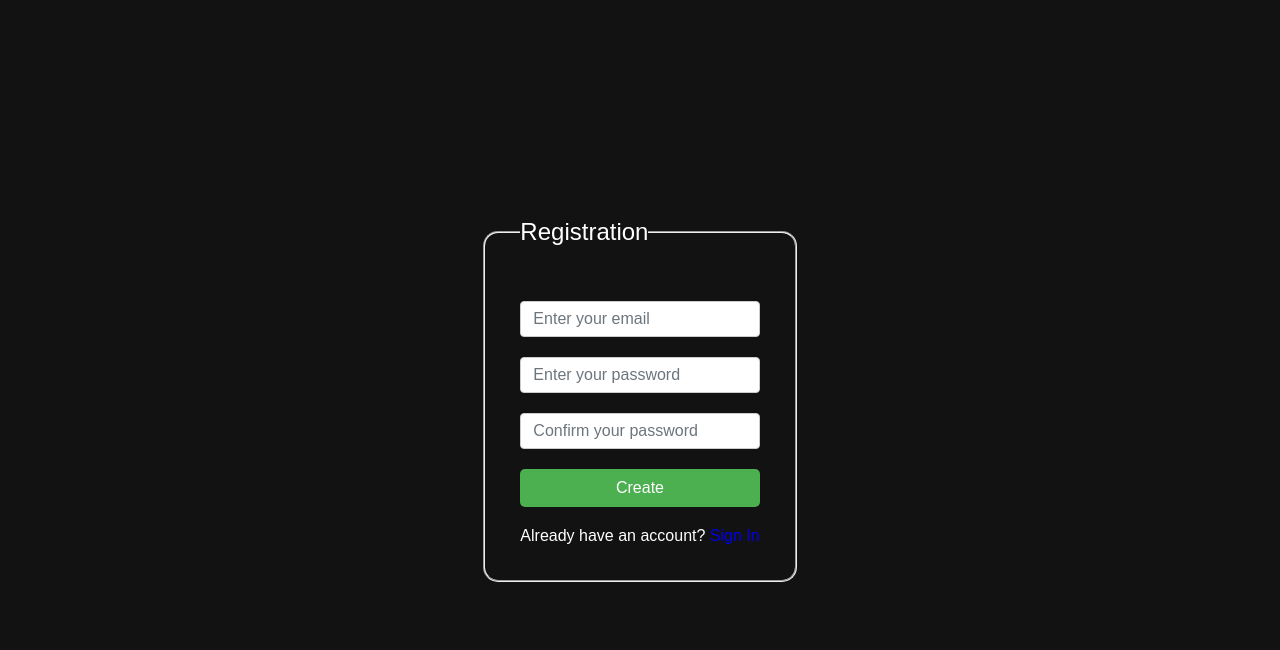
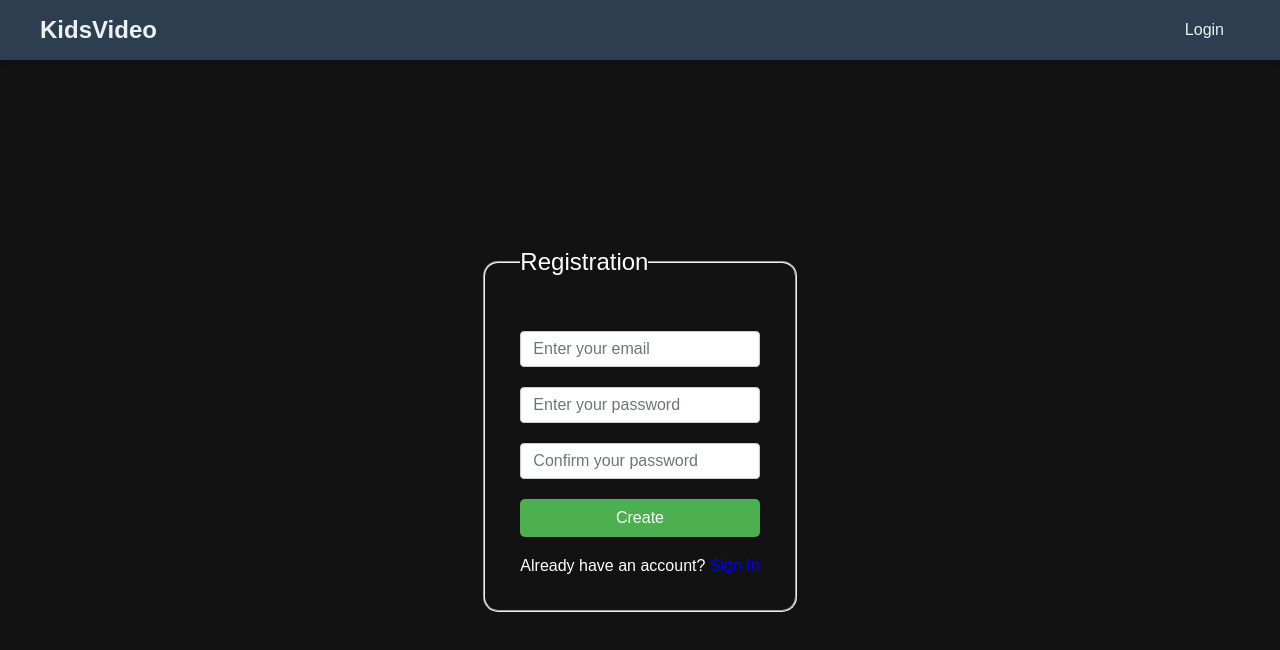
Before and after one commit to HenrikHovhannisyan/kid-video-app, a React (Create React App) app: page /sign-up in a window 1280 px wide. Shown: the top 650 px of the page. Built offline with nearby package versions, Linux system fonts and the light colour scheme; no server answers.

Commit message:
Added Header

```diff
--- a/public/service-worker.js
+++ b/public/service-worker.js
@@ -17,20 +17,17 @@
 });
 
 self.addEventListener("fetch", (event) => {
-  // Пропускаем запросы к chrome-extension
   if (event.request.url.startsWith("chrome-extension://")) {
     return;
   }
 
   event.respondWith(
     caches.match(event.request).then((response) => {
-      // Cache hit - return response
       if (response) {
         return response;
       }
 
       return fetch(event.request).then((response) => {
-        // Check if we received a valid response
         if (
           !response ||
           response.status !== 200 ||
@@ -39,7 +36,6 @@
           return response;
         }
 
-        // Clone the response
         const responseToCache = response.clone();
 
         caches.open(CACHE_NAME).then((cache) => {
--- a/src/App.js
+++ b/src/App.js
@@ -9,10 +9,12 @@
 import SignIn from "./components/auth/SingIn";
 import AuthDetails from "./components/auth/AuthDetails";
 import AddVideo from "./components/videos/AddVideo";
+import Header from "./components/header/Header";
 
 const App = () => {
   return (
     <Router>
+      <Header />
       <Routes>
         <Route exact path="/" element={<HomePage />} />
         <Route path="/video/:id" element={<VideoPage />} />
--- a/src/components/auth/AuthDetails.jsx
+++ b/src/components/auth/AuthDetails.jsx
@@ -1,9 +1,12 @@
 import { onAuthStateChanged, signOut } from "firebase/auth";
 import React, { useEffect, useState } from "react";
 import { auth } from "../../firebase";
+import { useNavigate } from "react-router-dom";
 
 const AuthDetails = () => {
     const [authUser, setAuthUser] = useState(null);
+    const navigate = useNavigate();
+
     useEffect(() => {
         const listen = onAuthStateChanged(auth, (user) => {
             if (user) {
@@ -16,11 +19,16 @@
             listen();
         };
     }, []);
+
     function userSignOut() {
         signOut(auth)
-            .then(() => console.log("success"))
+            .then(() => {
+                console.log("success");
+                navigate("/");
+            })
             .catch((e) => console.log(e));
     }
+
     return (
         <div>
             {authUser ? (
--- a/src/components/auth/SignUp.jsx
+++ b/src/components/auth/SignUp.jsx
@@ -1,10 +1,11 @@
 import { createUserWithEmailAndPassword } from "firebase/auth";
 import React, { useState } from "react";
 import { auth } from "../../firebase";
-import { Link } from "react-router-dom";
-import "./style.css";
+import { Link, useNavigate } from "react-router-dom";
+import "./Style.css";
 
 const SignUp = () => {
+  const navigate = useNavigate();
   const [email, setEmail] = useState("");
   const [password, setPassword] = useState("");
   const [copyPassword, setCopyPassword] = useState("");
@@ -64,6 +65,7 @@
         setEmail("");
         setCopyPassword("");
         setPassword("");
+        navigate("/");
       })
       .catch((error) => console.log(error));
   }
--- a/src/components/auth/SingIn.jsx
+++ b/src/components/auth/SingIn.jsx
@@ -1,10 +1,11 @@
 import { signInWithEmailAndPassword } from "firebase/auth";
 import React, { useState } from "react";
 import { auth } from "../../firebase";
-import { Link } from "react-router-dom";
-import "./style.css";
+import { Link, useNavigate } from "react-router-dom";
+import "./Style.css";
 
 const SignIn = () => {
+  const navigate = useNavigate();
   const [email, setEmail] = useState("");
   const [password, setPassword] = useState("");
   const [error, setError] = useState("");
@@ -44,6 +45,7 @@
         setError("");
         setEmail("");
         setPassword("");
+        navigate("/");
       })
       .catch((error) => {
         console.log(error);
--- a/src/components/auth/style.css
+++ b/src/components/auth/style.css
@@ -1,6 +1,6 @@
 .form-box {
   width: 100vw;
-  height: 100vh;
+  height: calc(100vh - 60px);
   display: flex;
   align-items: center;
   justify-content: center;
--- /dev/null
+++ b/src/components/header/Header.css
@@ -0,0 +1,39 @@
+.header {
+  background-color: #2c3e50;
+  padding: 1rem 0;
+  box-shadow: 0 2px 5px rgba(0, 0, 0, 0.1);
+}
+
+.header-content {
+  max-width: 1200px;
+  margin: 0 auto;
+  padding: 0 1rem;
+  display: flex;
+  justify-content: space-between;
+  align-items: center;
+}
+
+.logo {
+  color: #ecf0f1;
+  text-decoration: none;
+  font-size: 1.5rem;
+  font-weight: bold;
+  transition: color 0.3s ease;
+}
+
+.logo:hover {
+  color: #3498db;
+}
+
+.nav-link {
+  color: #ecf0f1;
+  text-decoration: none;
+  padding: 0.5rem 1rem;
+  border-radius: 4px;
+  transition: all 0.3s ease;
+}
+
+.nav-link:hover {
+  background-color: #3498db;
+  color: white;
+}
--- /dev/null
+++ b/src/components/header/Header.js
@@ -0,0 +1,47 @@
+import React from "react";
+import { Link } from "react-router-dom";
+import "./Header.css";
+import { auth } from "../../firebase";
+import { onAuthStateChanged } from "firebase/auth";
+import { useState, useEffect } from "react";
+
+const Header = () => {
+  const [authUser, setAuthUser] = useState(null);
+
+  useEffect(() => {
+    const listen = onAuthStateChanged(auth, (user) => {
+      if (user) {
+        setAuthUser(user);
+      } else {
+        setAuthUser(null);
+      }
+    });
+
+    return () => {
+      listen();
+    };
+  }, []);
+
+  return (
+    <header className="header">
+      <div className="header-content">
+        <Link to="/" className="logo">
+          KidsVideo
+        </Link>
+        <nav>
+          {authUser ? (
+            <Link to="/user-info" className="nav-link">
+              Profile
+            </Link>
+          ) : (
+            <Link to="/sign-in" className="nav-link">
+              Login
+            </Link>
+          )}
+        </nav>
+      </div>
+    </header>
+  );
+};
+
+export default Header;
```
